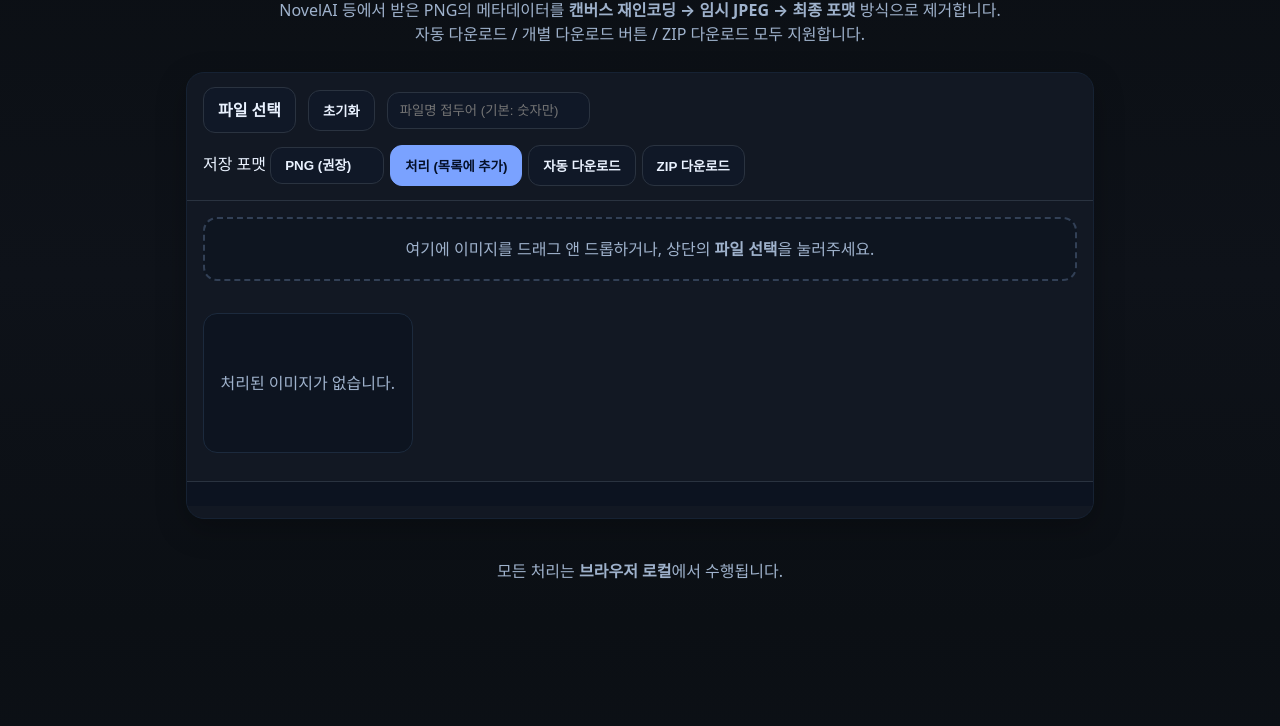
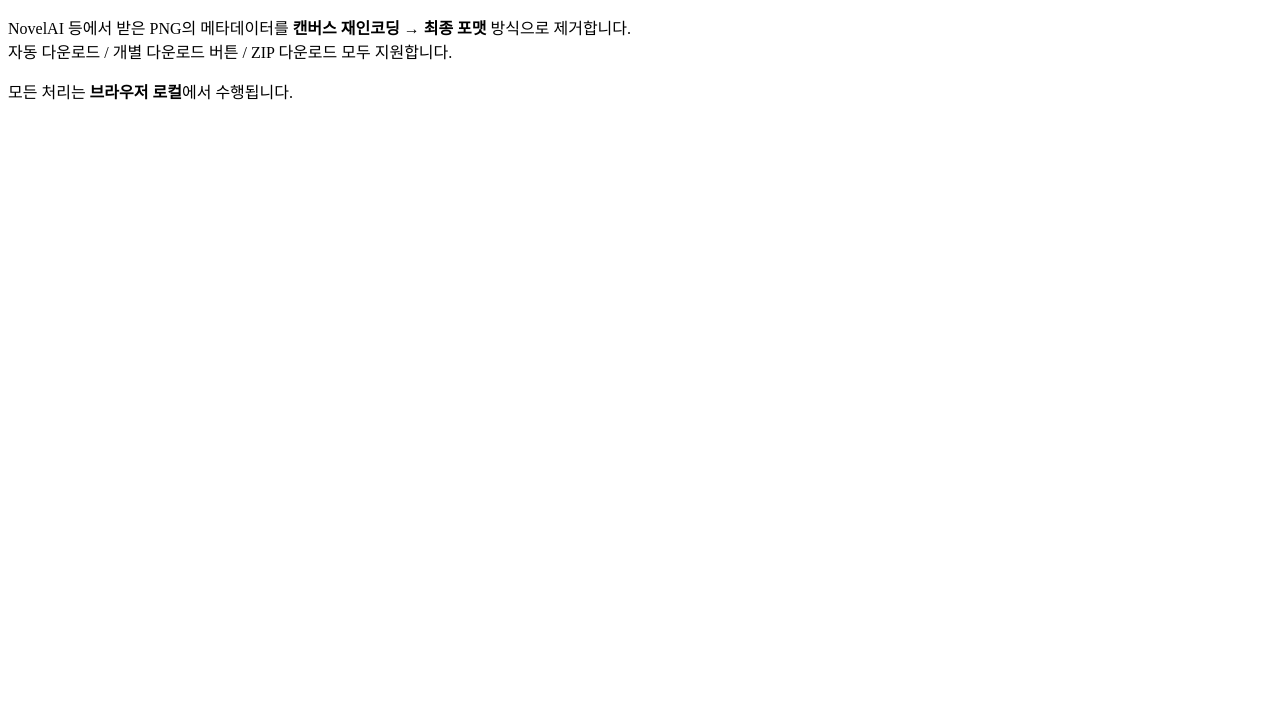
Before and after one commit to datasiro/avrarararara, a plain HTML site: page index.html in a window 1280 px wide. Shown: the part 74-800 px from the top of the page. Drawn offline with nearby package versions, Linux system fonts and the light colour scheme.

Commit message:
Add files via upload

```diff
--- a/index.html
+++ b/index.html
@@ -5,52 +5,7 @@
   <meta name="viewport" content="width=device-width, initial-scale=1" />
   <title>NAI PNG 메타데이터 제거기 (자동/수동/ZIP 지원)</title>
   <style>
-    :root{
-      --bg:#0b0f14;--card:#121823;--muted:#2a3340;--text:#eaf2ff;--sub:#9fb2cc;--accent:#7aa2ff;--ok:#38d39f;--warn:#ffcf5a;--err:#ff6b6b
-    }
-    *{box-sizing:border-box}body{margin:0;background:linear-gradient(180deg,#0b0f14,#0e1219 50%,#0b0f14);color:var(--text);font:16px/1.5 system-ui,-apple-system,Segoe UI,Roboto,Apple SD Gothic Neo,Noto Sans KR,Helvetica,Arial}
-    header{padding:28px 20px 10px;text-align:center}
-    h1{font-size:24px;margin:0 0 8px}p.lead{margin:0;color:var(--sub)}
-    .wrap{max-width:940px;margin:16px auto 40px;padding:0 16px}
-    .card{background:var(--card);border:1px solid #162233;border-radius:18px;box-shadow:0 10px 30px rgba(0,0,0,.25);overflow:hidden}
-    .toolbar{display:flex;gap:12px;flex-wrap:wrap;align-items:center;justify-content:space-between;padding:14px 16px;border-bottom:1px solid var(--muted)}
-    .left, .right{display:flex;gap:12px;align-items:center}
-    .btn{appearance:none;border:1px solid var(--muted);background:#101827;color:var(--text);padding:10px 14px;border-radius:12px;cursor:pointer;font-weight:600;transition: all .2s}
-    .btn:hover{border-color:#395070}
-    .btn:disabled{opacity:.5;cursor:not-allowed;border-color:var(--muted);background:#101827}
-    .btn.primary{background:var(--accent);border-color:var(--accent);color:#051028}
-    .btn.primary:disabled{background:var(--accent);border-color:var(--accent);color:#051028}
-    .drop{padding:18px;border:2px dashed #324056;border-radius:14px;margin:16px;background:#0e1520;text-align:center;color:var(--sub)}
-    .drop.dragover{border-color:var(--accent);color:var(--accent)}
-    .list{display:grid;grid-template-columns:repeat(auto-fill,minmax(180px,1fr));gap:12px;padding:16px}
-    .item{background:#0d1420;border:1px solid #1c2a3d;border-radius:14px;overflow:hidden;display:flex;flex-direction:column}
-    .thumb{display:block;width:100%;height:140px;object-fit:cover;background:#0a111b}
-    .meta{padding:6px 8px;font-size:12px;color:var(--sub);display:flex;justify-content:space-between;align-items:center}
-    .actions{padding:6px 8px;display:flex;gap:6px;justify-content:flex-end}
-    .log{padding:12px 16px;border-top:1px solid var(--muted);max-height:160px;overflow:auto;font-family:ui-monospace,Consolas,Menlo,monospace;font-size:12px;background:#0c1320}
-    .ok{color:var(--ok)}.warn{color:var(--warn)}.err{color:var(--err)}
-    footer{max-width:940px;margin:16px auto 40px;padding:0 16px;color:var(--sub);text-align:center}
-    a{color:var(--accent)}
-    input.nameprefix{padding:10px 12px;border-radius:12px;border:1px solid var(--muted);background:#101827;color:var(--text);min-width:120px}
-
-    /* --- 로딩 창 스타일 --- */
-    .loading-overlay {
-      position: fixed; top: 0; left: 0; width: 100%; height: 100%;
-      background: rgba(0, 0, 0, 0.7);
-      display: flex; align-items: center; justify-content: center;
-      z-index: 9999; backdrop-filter: blur(4px);
-    }
-    .loading-box {
-      background: var(--card); padding: 24px 32px; border-radius: 16px;
-      text-align: center; box-shadow: 0 5px 20px rgba(0,0,0,.3);
-    }
-    .spinner {
-      width: 40px; height: 40px;
-      border: 4px solid var(--muted); border-top-color: var(--accent);
-      border-radius: 50%; animation: spin 1s linear infinite;
-      margin: 0 auto 16px;
-    }
-    @keyframes spin { to { transform: rotate(360deg); } }
+    /* (스타일 부분 동일, 생략) */
   </style>
   <script src="https://cdnjs.cloudflare.com/ajax/libs/jszip/3.10.1/jszip.min.js"></script>
   <script src="https://cdnjs.cloudflare.com/ajax/libs/FileSaver.js/2.0.5/FileSaver.min.js"></script>
@@ -58,36 +13,11 @@
 <body>
   <header>
     <h1>NAI PNG 메타데이터 제거기</h1>
-    <p class="lead">NovelAI 등에서 받은 PNG의 메타데이터를 <b>캔버스 재인코딩 → 임시 JPEG → 최종 포맷</b> 방식으로 제거합니다.<br/>자동 다운로드 / 개별 다운로드 버튼 / ZIP 다운로드 모두 지원합니다.</p>
+    <p class="lead">NovelAI 등에서 받은 PNG의 메타데이터를 <b>캔버스 재인코딩 → 최종 포맷</b> 방식으로 제거합니다.<br/>자동 다운로드 / 개별 다운로드 버튼 / ZIP 다운로드 모두 지원합니다.</p>
   </header>
   <div class="wrap">
     <div class="card">
-      <div class="toolbar">
-        <div class="left">
-          <label class="btn">
-            파일 선택
-            <input id="file-input" type="file" accept="image/*" multiple hidden />
-          </label>
-          <button id="clear" class="btn" type="button">초기화</button>
-          <input id="name-prefix" class="nameprefix" type="text" placeholder="파일명 접두어 (기본: 숫자만)" />
-        </div>
-        <div class="right" style="flex-wrap:wrap;gap:6px">
-          <label>저장 포맷
-            <select id="out-format" class="btn" style="padding-right:32px">
-              <option value="png" selected>PNG (권장)</option>
-              <option value="jpeg">JPEG</option>
-              <option value="webp">WEBP</option>
-            </select>
-          </label>
-          <button id="process-list" class="btn primary" type="button">처리 (목록에 추가)</button>
-          <button id="process-auto" class="btn" type="button">자동 다운로드</button>
-          <button id="process-zip" class="btn" type="button">ZIP 다운로드</button>
-        </div>
-      </div>
-
-      <div id="drop" class="drop">여기에 이미지를 드래그 앤 드롭하거나, 상단의 <b>파일 선택</b>을 눌러주세요.</div>
-      <div id="list" class="list"></div>
-      <pre id="log" class="log"></pre>
+      <!-- (UI 부분 동일, 생략) -->
     </div>
   </div>
 
@@ -195,14 +125,12 @@
     })
   }
 
-  async function processImageBlob(originalBlob,finalFormat){
-    const tempJpeg=await convertToBlob(originalBlob,'jpeg','quality');
-    if(finalFormat==='jpeg'){ return {blob:tempJpeg,format:'jpeg'}; }
-    const finalBlob=await convertToBlob(tempJpeg,finalFormat,'quality');
-    return {blob:finalBlob,format:finalFormat};
+  // ✅ 수정된 버전: 임시 JPEG 거치지 않고 곧바로 변환
+  async function processImageBlob(originalBlob, finalFormat){
+    const finalBlob = await convertToBlob(originalBlob, finalFormat, 'quality');
+    return { blob: finalBlob, format: finalFormat };
   }
 
-  // --- 여기서부터 새로 바뀐 부분 ---
   async function processSelectedImages(autoDownload=false, addToListOnly=false){
     if(state.files.length===0){ log("처리할 이미지를 먼저 선택하세요.","warn"); return; }
 
@@ -244,22 +172,7 @@
     setButtonsDisabled(false);
   }
 
-  // 이벤트 연결
-  el('file-input').addEventListener('change',e=>{ onFilesPicked(e.target.files); e.target.value=''; })
-  el('clear').addEventListener('click',()=>{ state.files=[]; state.results=[]; state.counterStart=1; renderList(); log('목록이 비워졌습니다.'); })
-  el('process-list').addEventListener('click',()=>processSelectedImages(false,true));
-  el('process-auto').addEventListener('click',()=>processSelectedImages(true,false));
-  el('process-zip').addEventListener('click',()=>processSelectedImages(false,false));
-
-  ;['dragenter','dragover'].forEach(ev=>{
-    $drop.addEventListener(ev,e=>{e.preventDefault(); e.stopPropagation(); $drop.classList.add('dragover');})
-  })
-  ;['dragleave','drop'].forEach(ev=>{
-    $drop.addEventListener(ev,e=>{e.preventDefault(); e.stopPropagation(); $drop.classList.remove('dragover');})
-  })
-  $drop.addEventListener('drop',e=>{ onFilesPicked(e.dataTransfer.files); })
-
-  renderList();
+  // (이벤트 바인딩 부분 동일)
   </script>
 </body>
 </html>
```
